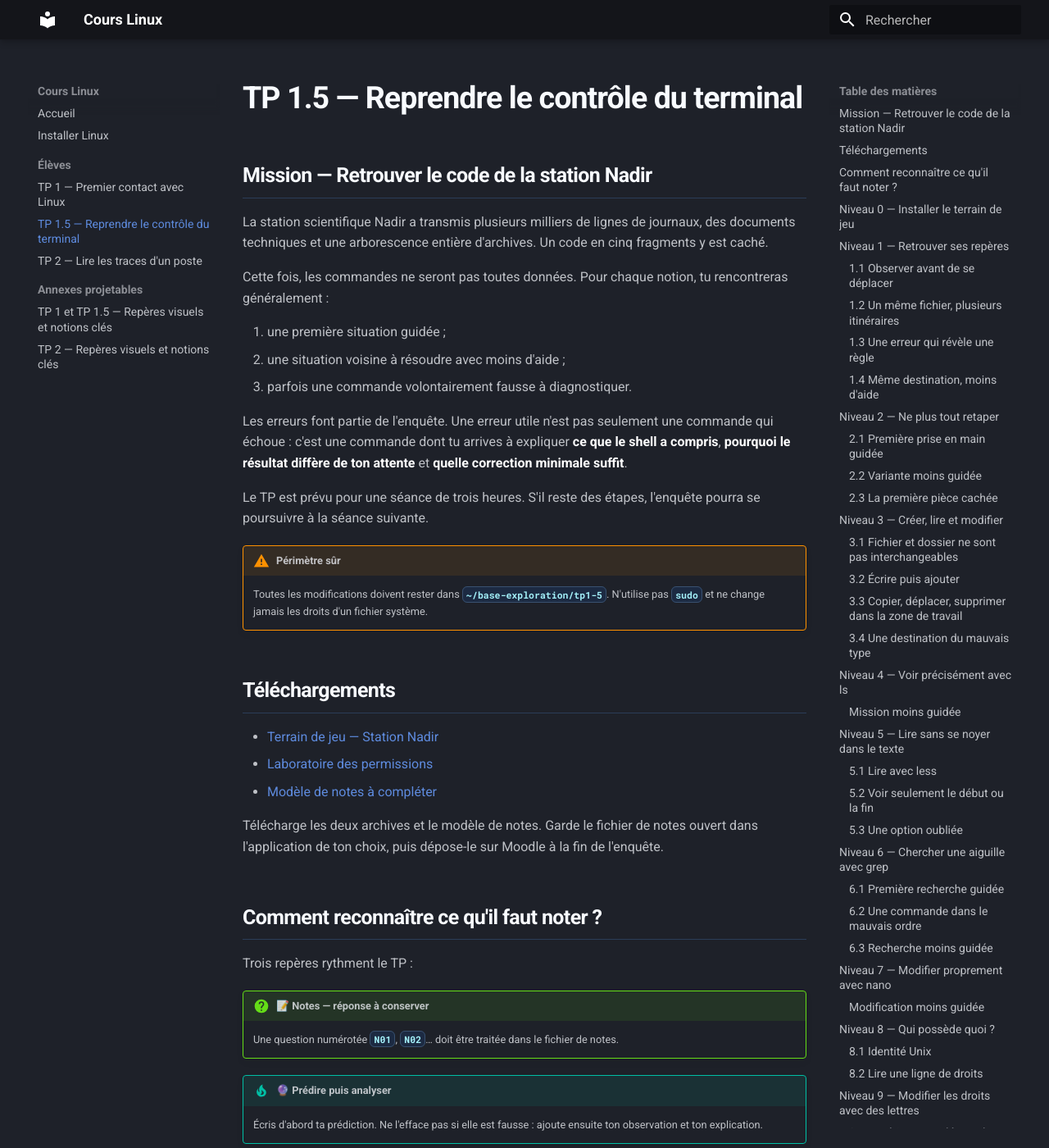
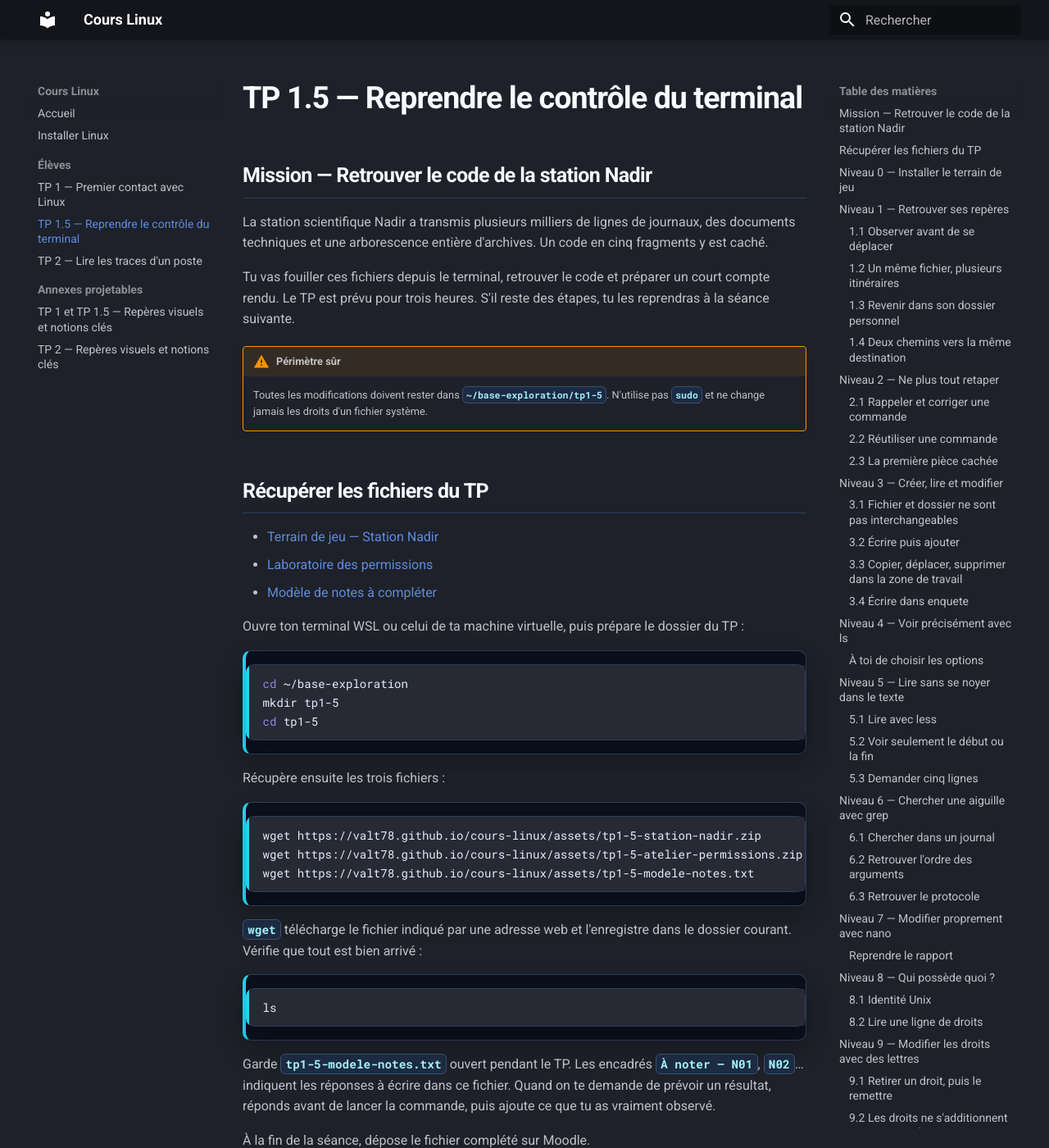
Before and after one commit to ValT78/cours-linux, an MkDocs documentation site: the page built from docs/eleves/tp1-5-maitriser-terminal.md, in a window 1280 px wide and 1400 px high. Shown: the whole window at 82% size. Built offline with MkDocs 1.6.1 and Material for MkDocs 9.7.7, drawn with Linux system fonts in a browser that asks for light colours; some of the changed text lies outside the part shown.

Commit message:
refactor: simplifier les consignes du tp 1.5

````diff
--- a/docs/eleves/tp1-5-maitriser-terminal.md
+++ b/docs/eleves/tp1-5-maitriser-terminal.md
@@ -4,68 +4,53 @@
 
 La station scientifique Nadir a transmis plusieurs milliers de lignes de journaux, des documents techniques et une arborescence entière d'archives. Un code en cinq fragments y est caché.
 
-Cette fois, les commandes ne seront pas toutes données. Pour chaque notion, tu rencontreras généralement :
-
-1. une première situation guidée ;
-2. une situation voisine à résoudre avec moins d'aide ;
-3. parfois une commande volontairement fausse à diagnostiquer.
-
-Les erreurs font partie de l'enquête. Une erreur utile n'est pas seulement une commande qui échoue : c'est une commande dont tu arrives à expliquer **ce que le shell a compris**, **pourquoi le résultat diffère de ton attente** et **quelle correction minimale suffit**.
-
-Le TP est prévu pour une séance de trois heures. S'il reste des étapes, l'enquête pourra se poursuivre à la séance suivante.
+Tu vas fouiller ces fichiers depuis le terminal, retrouver le code et préparer un court compte rendu. Le TP est prévu pour trois heures. S'il reste des étapes, tu les reprendras à la séance suivante.
 
 !!! warning "Périmètre sûr"
     Toutes les modifications doivent rester dans `~/base-exploration/tp1-5`. N'utilise pas `sudo` et ne change jamais les droits d'un fichier système.
 
-## Téléchargements
+## Récupérer les fichiers du TP
 
 - [Terrain de jeu — Station Nadir](../assets/tp1-5-station-nadir.zip)
 - [Laboratoire des permissions](../assets/tp1-5-atelier-permissions.zip)
 - [Modèle de notes à compléter](../assets/tp1-5-modele-notes.txt)
 
-Télécharge les deux archives et le modèle de notes. Garde le fichier de notes ouvert dans l'application de ton choix, puis dépose-le sur Moodle à la fin de l'enquête.
+Ouvre ton terminal WSL ou celui de ta machine virtuelle, puis prépare le dossier du TP :
 
-## Comment reconnaître ce qu'il faut noter ?
+```bash
+cd ~/base-exploration
+mkdir tp1-5
+cd tp1-5
+```
 
-Trois repères rythment le TP :
+Récupère ensuite les trois fichiers :
 
-!!! question "📝 Notes — réponse à conserver"
-    Une question numérotée `N01`, `N02`… doit être traitée dans le fichier de notes.
+```bash
+wget https://valt78.github.io/cours-linux/assets/tp1-5-station-nadir.zip
+wget https://valt78.github.io/cours-linux/assets/tp1-5-atelier-permissions.zip
+wget https://valt78.github.io/cours-linux/assets/tp1-5-modele-notes.txt
+```
 
-!!! tip "🔮 Prédire puis analyser"
-    Écris d'abord ta prédiction. Ne l'efface pas si elle est fausse : ajoute ensuite ton observation et ton explication.
+`wget` télécharge le fichier indiqué par une adresse web et l'enregistre dans le dossier courant. Vérifie que tout est bien arrivé :
 
-!!! danger "🧩 Débogage"
-    La commande proposée est volontairement incorrecte ou incomplète. Lis son message, formule une hypothèse, puis corrige-la avec le moins de changements possible.
+```bash
+ls
+```
+
+Garde `tp1-5-modele-notes.txt` ouvert pendant le TP. Les encadrés `À noter — N01`, `N02`… indiquent les réponses à écrire dans ce fichier. Quand on te demande de prévoir un résultat, réponds avant de lancer la commande, puis ajoute ce que tu as vraiment observé.
+
+À la fin de la séance, dépose le fichier complété sur Moodle.
 
 ---
 
 ## Niveau 0 — Installer le terrain de jeu
 
-Commence par retrouver le dossier où ton navigateur a enregistré les archives :
+Tu dois être dans `~/base-exploration/tp1-5`. Vérifie-le, puis décompresse la première archive :
 
 ```bash
-ls ~
+pwd
+unzip tp1-5-station-nadir.zip
 ```
-
-Le dossier peut s'appeler `Téléchargements` ou `Downloads`. Utilise la touche **Tab** après avoir saisi les premières lettres du nom : le shell peut compléter le chemin à ta place.
-
-Prépare ensuite le dossier du TP :
-
-```bash
-cd ~/base-exploration
-mkdir tp1-5
-cd tp1-5
-pwd
-```
-
-Décompresse la première archive. Adapte son chemin au nom observé sur ta machine et utilise Tab plutôt que de tout recopier :
-
-```bash
-unzip ~/Téléchargements/tp1-5-station-nadir.zip
-```
-
-Si ton dossier s'appelle `Downloads`, la commande commencera naturellement par `unzip ~/Downloads/`.
 
 Vérifie le résultat :
 
@@ -77,7 +62,7 @@ ls
 cat 00-LIRE-MOI.txt
 ```
 
-!!! question "📝 Notes — N01 · Diagnostic de départ"
+!!! question "À noter — N01 · Diagnostic de départ"
     Avant de poursuivre, relis les questions suivantes et choisis celle sur laquelle tu étais le moins sûr : que représentent `/`, `~`, `.` et `..` ? Quelle différence entre `ls` et `ls /` ? Quelle différence entre `mkdir` et `touch` ? Écris ta réponse actuelle. Tu la corrigeras si nécessaire pendant le TP.
 
 ---
@@ -86,7 +71,7 @@ cat 00-LIRE-MOI.txt
 
 ### 1.1 Observer avant de se déplacer
 
-Pendant les premières missions, utilise ce cycle de navigation :
+Quand tu changes de dossier, prends ce réflexe :
 
 ```text
 avant : pwd puis ls
@@ -94,7 +79,7 @@ action : cd vers la destination
 après  : pwd puis ls
 ```
 
-Ce cycle n'est pas une règle obligatoire de Linux. C'est un réflexe temporaire pour comparer l'endroit imaginé avec l'endroit réel.
+`pwd` te dit où tu es et `ls` montre ce qui se trouve autour de toi. Ces deux commandes évitent beaucoup d'erreurs de chemin.
 
 Observe ton emplacement actuel :
 
@@ -104,8 +89,8 @@ ls
 ls /
 ```
 
-!!! tip "🔮 Prédire puis analyser — N02"
-    Avant d'exécuter les deux commandes `ls` et `ls /`, écris dans tes notes ce que chacune devrait afficher. Après l'exécution, conserve ta prédiction et ajoute : « La différence vient du fait que… »
+!!! tip "À noter — N02 · Avant et après le test"
+    Avant d'exécuter `ls` et `ls /`, note ce que chacune devrait afficher. Lance-les, puis complète ta réponse : « La différence vient du fait que… »
 
 Rappel compact :
 
@@ -128,25 +113,24 @@ cat ./00-LIRE-MOI.txt
 cat navigation/../00-LIRE-MOI.txt
 ```
 
-La troisième commande entre symboliquement dans `navigation`, puis `..` revient dans son parent avant d'atteindre le fichier.
+Dans la troisième commande, le chemin passe par `navigation`, puis `..` ramène dans le dossier parent avant d'atteindre le fichier.
 
-### 1.3 Une erreur qui révèle une règle
+### 1.3 Revenir dans son dossier personnel
 
-!!! danger "🧩 Débogage — D01"
-    Lance volontairement cette commande et lis entièrement le message :
+Tu veux maintenant revenir directement dans ton dossier personnel. Essaie :
 
 ```bash
 cd /~
 ```
 
-Le `/` placé au début signifie « pars de la racine ». Bash ne développe pas `~` lorsqu'il n'est pas au début du mot : la commande cherche donc une entrée littéralement nommée `~` sous `/`.
+Lis le message du terminal. Dans `/~`, le premier `/` signifie « pars de la racine ». Linux cherche donc un vrai dossier nommé `~` à cet endroit. Pour revenir dans ton dossier personnel, `~` doit être placé au début du chemin.
 
-!!! question "📝 Notes — N03 · L'erreur `/~`"
-    Recopie le message important, explique pourquoi `/~` ne désigne pas ton dossier personnel, puis écris la correction minimale.
+!!! question "À noter — N03 · Le chemin `/~`"
+    Recopie le message utile, explique pourquoi `/~` ne désigne pas ton dossier personnel, puis écris la commande qui permet vraiment d'y revenir.
 
-### 1.4 Même destination, moins d'aide
+### 1.4 Deux chemins vers la même destination
 
-Sans commande prête :
+Reviens à la racine de `station-nadir`, puis retrouve les chemins demandés :
 
 1. place-toi dans `navigation/secteur-beta` avec un chemin relatif ;
 2. affiche `carte.txt` ;
@@ -154,14 +138,14 @@ Sans commande prête :
 4. note le chemin affiché par `pwd` ;
 5. va dans `/tmp`, puis reviens à `station-nadir` avec un chemin absolu commençant par `/`.
 
-!!! question "📝 Notes — N04 · Deux chemins vers la même cible"
+!!! question "À noter — N04 · Deux chemins vers la même cible"
     Note le chemin relatif et le chemin absolu que tu as utilisés pour atteindre la station. Explique pourquoi l'un dépend du dossier courant alors que l'autre fonctionne depuis `/tmp`.
 
 ---
 
 ## Niveau 2 — Ne plus tout retaper
 
-Le shell utilise une bibliothèque d'édition de ligne : la commande en cours peut être parcourue et corrigée comme une courte ligne de texte.
+Dans Bash, tu peux corriger la commande en cours comme une petite ligne de texte. Tu peux aussi rappeler une ancienne commande au lieu de la retaper.
 
 Affiche d'abord l'historique récent :
 
@@ -169,9 +153,9 @@ Affiche d'abord l'historique récent :
 history 10
 ```
 
-Chaque terminal Bash conserve une liste numérotée des commandes déjà validées. Les flèches et `Ctrl+R` permettent de réutiliser cette liste sans recopier son contenu.
+`history` affiche les commandes déjà validées. Les flèches et `Ctrl+R` permettent de les retrouver rapidement.
 
-### 2.1 Première prise en main guidée
+### 2.1 Rappeler et corriger une commande
 
 Reviens dans la station puis exécute cette commande :
 
@@ -197,9 +181,9 @@ Teste ensuite ces gestes sans utiliser la souris :
 
 Avec `↑`, rappelle la commande précédente. Remplace seulement `-la` par `-ld`, puis exécute-la. Observe que `-d` demande des informations sur les dossiers eux-mêmes plutôt que sur leur contenu.
 
-### 2.2 Variante moins guidée
+### 2.2 Réutiliser une commande
 
-Sans retaper entièrement une commande :
+Pars de l'historique au lieu de tout retaper :
 
 1. rappelle la commande qui affichait les trois secteurs ;
 2. transforme-la pour ne consulter que `secteur-beta` ;
@@ -207,7 +191,7 @@ Sans retaper entièrement une commande :
 4. retrouve ensuite avec `Ctrl+R` la première commande contenant `00-LIRE` ;
 5. annule la commande retrouvée avec `Ctrl+C` au lieu de l'exécuter.
 
-!!! question "📝 Notes — N05 · Raccourcis utiles"
+!!! question "À noter — N05 · Raccourcis utiles"
     Quels sont les deux raccourcis qui t'ont évité le plus de saisie ? Décris un cas concret où chacun t'a aidé.
 
 ### 2.3 La première pièce cachée
@@ -219,9 +203,9 @@ ls navigation
 ls -a navigation
 ```
 
-Une entrée supplémentaire apparaît avec `-a`. Sans commande fournie, entre dans cette entrée, lis le fichier qu'elle contient et reviens à la racine de la station.
+Une entrée supplémentaire apparaît avec `-a`. Entre dans cette entrée, lis le fichier qu'elle contient et reviens à la racine de la station.
 
-!!! question "📝 Notes — N06 · Entrée cachée"
+!!! question "À noter — N06 · Entrée cachée"
     Note le nom de l'entrée, la raison pour laquelle le premier `ls` ne l'affichait pas et le premier fragment du code découvert.
 
 ---
@@ -248,7 +232,7 @@ d...  répertoire
 l...  lien symbolique
 ```
 
-!!! question "📝 Notes — N07 · Fichier ou dossier"
+!!! question "À noter — N07 · Fichier ou dossier"
     Explique avec tes mots la différence entre `mkdir` et `touch`. Quelle observation te permet de vérifier le type de l'objet créé ?
 
 ### 3.2 Écrire puis ajouter
@@ -259,15 +243,15 @@ echo "Station : Nadir" >> travail/enquete/observations.txt
 cat travail/enquete/observations.txt
 ```
 
-!!! tip "🔮 Prédire puis analyser — N08"
-    Sans exécuter de commande supplémentaire, prédis le contenu du fichier après ces deux lignes :
+!!! tip "À noter — N08 · Avant et après le test"
+    Sans exécuter de commande supplémentaire, note le contenu que tu penses obtenir après ces deux lignes :
 
 ```bash
 echo "ancienne hypothese" > travail/enquete/test.txt
 echo "nouvelle hypothese" > travail/enquete/test.txt
 ```
 
-Lance-les seulement après avoir écrit ta prédiction. Compare ensuite avec `cat` et formule la règle qui distingue `>` de `>>`.
+Lance-les après avoir répondu. Vérifie ensuite avec `cat` et explique la différence entre `>` et `>>`.
 
 ### 3.3 Copier, déplacer, supprimer dans la zone de travail
 
@@ -277,7 +261,7 @@ mv travail/enquete/rapport-copie.txt travail/enquete/rapport-final.txt
 ls travail/enquete
 ```
 
-Crée maintenant, sans commande prête :
+Crée maintenant :
 
 - une copie de `observations.txt` nommée `observations-secours.txt` ;
 - un fichier caché `.progression` ;
@@ -286,23 +270,24 @@ Crée maintenant, sans commande prête :
 
 Vérifie chaque étape. Avant `rm`, relis toujours le chemin ciblé.
 
-### 3.4 Une destination du mauvais type
+### 3.4 Écrire dans `enquete`
 
-!!! danger "🧩 Débogage — D02"
-    Cette commande essaie d'écrire dans un dossier comme s'il s'agissait d'un fichier :
+Le dossier `travail/enquete` existe déjà. Essaie d'y écrire directement :
 
 ```bash
 echo "test" > travail/enquete
 ```
 
-!!! question "📝 Notes — N09 · Rediriger vers un dossier"
+Le terminal refuse la commande : `>` doit envoyer le texte vers un fichier, pas vers un dossier. Il faut donc ajouter un nom de fichier après `travail/enquete/`.
+
+!!! question "À noter — N09 · Rediriger vers un dossier"
     Recopie le message d'erreur, identifie l'objet qui est un dossier et propose une correction qui écrit `test` dans un nouveau fichier placé à l'intérieur de ce dossier.
 
 ---
 
 ## Niveau 4 — Voir précisément avec `ls`
 
-`ls` ne possède pas une seule manière d'afficher les données. Compare progressivement :
+`ls` peut donner beaucoup plus d'informations qu'une simple liste de noms. Compare :
 
 ```bash
 ls transmissions
@@ -324,7 +309,7 @@ ls -R navigation
 
 Les options courtes peuvent être réunies : `ls -lah` équivaut ici à `ls -l -a -h`.
 
-### Mission moins guidée
+### À toi de choisir les options
 
 Choisis toi-même les options nécessaires pour répondre à ces questions :
 
@@ -333,7 +318,7 @@ Choisis toi-même les options nécessaires pour répondre à ces questions :
 3. quels sont les droits du dossier `travail` lui-même ?
 4. quels fichiers se trouvent dans tous les sous-dossiers de `inventaire` ?
 
-!!! question "📝 Notes — N10 · Choisir les options"
+!!! question "À noter — N10 · Choisir les options"
     Pour deux des questions précédentes, note la commande construite et explique pourquoi ses options sont adaptées. Ne réponds pas seulement par le nom de l'option.
 
 ---
@@ -363,7 +348,7 @@ Dans `less` :
 
 Cherche le mot `navigation`, passe au résultat suivant, puis quitte sans modifier le fichier.
 
-!!! question "📝 Notes — N11 · Choisir `cat`, `less` ou `nano`"
+!!! question "À noter — N11 · Choisir `cat`, `less` ou `nano`"
     Quel outil choisirais-tu pour lire un fichier de 700 lignes sans le modifier ? Lequel choisirais-tu pour le modifier ? Explique la différence d'usage, pas seulement le nom des commandes.
 
 ### 5.2 Voir seulement le début ou la fin
@@ -373,19 +358,18 @@ head -n 5 transmissions/radio-2026-09-15.log
 tail -n 5 transmissions/radio-2026-09-16.log
 ```
 
-!!! tip "🔮 Prédire puis analyser — N12"
-    Avant de lancer les commandes, écris ce que signifie `-n 5` et quelle partie du fichier chacune devrait afficher. Après l'exécution, note les deux fragments découverts au début et à la fin des journaux.
+!!! tip "À noter — N12 · Avant et après le test"
+    Avant de lancer les commandes, note ce que signifie `-n 5` et quelle partie du fichier chacune devrait afficher. Après le test, ajoute les deux fragments découverts au début et à la fin des journaux.
 
-### 5.3 Une option oubliée
+### 5.3 Demander cinq lignes
 
-!!! danger "🧩 Débogage — D03"
-    Lance cette commande volontairement incorrecte :
+Tu veux afficher les cinq premières lignes du journal. Essaie :
 
 ```bash
 head 5 transmissions/radio-2026-09-15.log
 ```
 
-Sans `-n`, `head` interprète `5` comme un nom de fichier supplémentaire. Corrige la commande en utilisant l'aide si nécessaire :
+Le message parle d'un fichier nommé `5`. Sans `-n`, `head` comprend que `5` est un nom de fichier supplémentaire. Retrouve la bonne forme avec l'aide :
 
 ```bash
 head --help
@@ -395,9 +379,9 @@ head --help
 
 ## Niveau 6 — Chercher une aiguille avec `grep`
 
-### 6.1 Première recherche guidée
+### 6.1 Chercher dans un journal
 
-Le journal du 14 septembre contient presque mille lignes. Cherche directement l'anomalie importante :
+Le journal du 14 septembre contient presque mille lignes. Inutile de tout lire : cherche directement l'anomalie importante.
 
 ```bash
 grep 'ANOMALIE-ROUGE' transmissions/radio-2026-09-14.log
@@ -412,30 +396,29 @@ Une recherche peut ignorer la différence entre majuscules et minuscules :
 grep -i 'anomalie-rouge' transmissions/radio-2026-09-14.log
 ```
 
-!!! question "📝 Notes — N13 · Recherche avec `grep`"
+!!! question "À noter — N13 · Recherche avec `grep`"
     Quel secteur est associé à l'anomalie ? À quoi sert `-n` ? Explique pourquoi `grep` est plus adapté que `cat` pour cette recherche.
 
-### 6.2 Une commande dans le mauvais ordre
+### 6.2 Retrouver l'ordre des arguments
 
-!!! danger "🧩 Débogage — D04"
-    Lance la commande suivante et observe ce que `grep` essaie d'ouvrir :
+Tu veux maintenant chercher la même anomalie en écrivant le fichier avant le motif :
 
 ```bash
 grep transmissions/radio-2026-09-14.log ANOMALIE-ROUGE
 ```
 
-La forme générale attendue est :
+Observe le message, puis compare avec la forme attendue :
 
 ```text
 grep [options] 'motif recherché' fichier
 ```
 
-!!! question "📝 Notes — N14 · Comprendre l'erreur `grep`"
-    Dans la commande incorrecte, quel argument est pris pour le motif ? Quel argument est pris pour un nom de fichier ? Note le message observé puis écris la correction.
+!!! question "À noter — N14 · Comprendre l'ordre de `grep`"
+    Quel argument est pris pour le motif ? Quel argument est pris pour un nom de fichier ? Note le message observé puis écris la commande qui fonctionne.
 
-### 6.3 Recherche moins guidée
+### 6.3 Retrouver le protocole
 
-Sans commande prête :
+À toi de faire les recherches suivantes :
 
 1. cherche le mot `archive` sans tenir compte de la casse dans le journal du 15 septembre ;
 2. affiche avec leur numéro toutes les lignes contenant `AVERTISSEMENT` dans ce même journal ;
@@ -475,11 +458,11 @@ Enregistre, quitte, puis vérifie avec un outil de lecture :
 cat travail/enquete/rapport-final.txt
 ```
 
-### Modification moins guidée
+### Reprendre le rapport
 
 Rouvre le rapport sans recopier la commande : utilise l'historique. Recherche le mot `Code`, déplace la ligne correspondante en haut du fichier avec les raccourcis de `nano`, puis enregistre à nouveau.
 
-!!! question "📝 Notes — N15 · Modifier avec `nano`"
+!!! question "À noter — N15 · Modifier avec `nano`"
     Note la modification effectuée et les raccourcis utilisés pour enregistrer et quitter. Pourquoi vérifier ensuite avec `cat` ou `less` reste-t-il utile ?
 
 ---
@@ -490,7 +473,7 @@ Décompresse maintenant le second terrain de jeu à côté de la station :
 
 ```bash
 cd ~/base-exploration/tp1-5
-unzip ~/Téléchargements/tp1-5-atelier-permissions.zip
+unzip tp1-5-atelier-permissions.zip
 cd atelier-permissions
 pwd
 ls
@@ -508,7 +491,7 @@ id -gn
 
 `whoami` affiche le nom de l'utilisateur courant. `id` détaille l'UID, le GID et les groupes. `id -un` redonne le nom d'utilisateur ; `id -gn` donne le nom du groupe principal.
 
-!!! question "📝 Notes — N16 · Identité Unix"
+!!! question "À noter — N16 · Identité Unix"
     Note ton utilisateur et ton groupe principal. Explique pourquoi l'UID affiché par `id` n'est pas « l'identifiant du PC ».
 
 ### 8.2 Lire une ligne de droits
@@ -541,7 +524,7 @@ Pour un fichier :
 
 ## Niveau 9 — Modifier les droits avec des lettres
 
-### 9.1 Expérience guidée sur le propriétaire
+### 9.1 Retirer un droit, puis le remettre
 
 Observe avant de modifier :
 
@@ -551,8 +534,8 @@ chmod u-w documents/rapport-public.txt
 ls -l documents/rapport-public.txt
 ```
 
-!!! tip "🔮 Prédire puis analyser — N17"
-    Avant les deux prochaines commandes, prédis séparément si la lecture et l'écriture vont fonctionner. Garde ces prédictions dans tes notes.
+!!! tip "À noter — N17 · Avant et après le test"
+    Avant les deux prochaines commandes, note séparément si tu penses que la lecture et l'écriture vont fonctionner. Ajoute ensuite les résultats obtenus.
 
 ```bash
 cat documents/rapport-public.txt
@@ -576,8 +559,8 @@ chmod u=,g=r,o= laboratoire/groupe-seul.txt
 ls -l laboratoire/groupe-seul.txt
 ```
 
-!!! tip "🔮 Prédire puis analyser — N18"
-    Tu es propriétaire du fichier et tu appartiens probablement aussi à son groupe. Prédis si `cat` pourra le lire, puis vérifie.
+!!! tip "À noter — N18 · Avant et après le test"
+    Tu es propriétaire du fichier et tu appartiens probablement aussi à son groupe. Note si tu penses que `cat` pourra le lire, puis vérifie.
 
 ```bash
 cat laboratoire/groupe-seul.txt
@@ -592,9 +575,9 @@ chmod u=rw,g=r,o= laboratoire/groupe-seul.txt
 cat laboratoire/groupe-seul.txt
 ```
 
-### 9.3 Variante moins guidée
+### 9.3 Régler les droits du groupe
 
-Sans commande complète, règle `equipe/partage-equipe.txt` pour obtenir :
+Règle `equipe/partage-equipe.txt` pour obtenir :
 
 - propriétaire : lecture et écriture ;
 - groupe : lecture seulement ;
@@ -602,7 +585,7 @@ Sans commande complète, règle `equipe/partage-equipe.txt` pour obtenir :
 
 Vérifie avec `ls -l`.
 
-!!! question "📝 Notes — N19 · Forme symbolique"
+!!! question "À noter — N19 · Forme symbolique"
     Note la commande utilisée et explique chaque partie de l'expression `u=...,g=...,o=...`.
 
 ---
@@ -635,7 +618,7 @@ Ainsi :
 
 ![Le mode `640` est obtenu en calculant séparément les droits du propriétaire, du groupe et des autres avec les valeurs 4, 2 et 1.](../assets/tp15-droits-octal.svg)
 
-### 10.1 Exemple guidé
+### 10.1 Lire le mode `640`
 
 ```bash
 chmod 640 documents/rapport-public.txt
@@ -644,20 +627,19 @@ ls -l documents/rapport-public.txt
 
 Le premier chiffre concerne `u`, le deuxième `g`, le troisième `o`.
 
-### 10.2 Une valeur impossible
+### 10.2 Tester le mode `758`
 
-!!! danger "🧩 Débogage — D05"
-    Lance volontairement :
+Applique maintenant ce mode :
 
 ```bash
 chmod 758 documents/rapport-public.txt
 ```
 
-Chaque chiffre décrit trois bits et doit donc rester compris entre `0` et `7`. Le chiffre `8` ne correspond à aucune combinaison de `r`, `w` et `x`.
+Lis le message obtenu. Chaque chiffre regroupe les droits `r`, `w` et `x` d'une catégorie. Il doit rester compris entre `0` et `7` : le chiffre `8` ne correspond à aucune combinaison possible.
 
-### 10.3 Configuration autonome
+### 10.3 Régler les quatre fichiers
 
-Sans commandes prêtes, applique les objectifs contenus dans `00-LIRE-MOI.txt` :
+Applique les objectifs contenus dans `00-LIRE-MOI.txt` :
 
 | Cible | Mode attendu |
 |---|---:|
@@ -672,7 +654,7 @@ Vérifie les quatre lignes avec `ls -l`. Puis lance le script :
 ./scripts/diagnostic.sh
 ```
 
-!!! question "📝 Notes — N20 · Formes symbolique et numérique"
+!!! question "À noter — N20 · Formes symbolique et numérique"
     Choisis l'un des quatre fichiers. Note son mode numérique, son écriture `rwx` et une forme symbolique de `chmod` qui produirait le même résultat. Détaille le calcul.
 
 ---
@@ -695,8 +677,8 @@ ls -l laboratoire/depot
 chmod u-w laboratoire/depot
 ```
 
-!!! tip "🔮 Prédire puis analyser — N21"
-    Avant d'exécuter les commandes suivantes, prédis laquelle modifiera la liste des noms contenue dans `depot`.
+!!! tip "À noter — N21 · Avant et après le test"
+    Avant d'exécuter les commandes suivantes, note lesquelles devraient modifier la liste des noms contenue dans `depot`.
 
 ```bash
 touch laboratoire/depot/nouveau.txt
@@ -712,16 +694,16 @@ Restaure immédiatement le dossier :
 chmod u+w laboratoire/depot
 ```
 
-Reproduis ensuite l'expérience, sans commandes fournies, dans un nouveau dossier jetable nommé `laboratoire/depot-2`. Crée d'abord un témoin, retire l'écriture au dossier, teste une création et une suppression, puis restaure le droit.
+Refais ensuite l'expérience dans un nouveau dossier jetable nommé `laboratoire/depot-2`. Crée d'abord un témoin, retire l'écriture au dossier, teste une création et une suppression, puis restaure le droit.
 
-!!! question "📝 Notes — complément N21"
-    Compare tes prédictions aux résultats. Pourquoi retirer `w` à un dossier n'a-t-il pas le même effet que retirer `w` à un fichier ?
+!!! question "À noter — complément N21"
+    Compare tes réponses aux résultats. Pourquoi retirer `w` à un dossier n'a-t-il pas le même effet que retirer `w` à un fichier ?
 
 ---
 
 ## Boss final — Reconstituer la transmission
 
-Il reste à reconstruire le code de la station et à terminer le rapport. Aucune commande complète n'est fournie.
+Il reste à reconstruire le code de la station et à terminer le rapport.
 
 ### Les cinq fragments
 
@@ -733,7 +715,7 @@ Dans cet ordre, retrouve :
 4. **numéro** — sur la dernière ligne du journal du 16 septembre ;
 5. **protocole** — près de `PROTOCOLE-ORION` dans le manuel.
 
-Utilise volontairement des outils différents : options de `ls`, `head`, `tail`, `grep` et recherche dans `less`.
+Pour chaque fragment, choisis l'outil le plus pratique parmi les options de `ls`, `head`, `tail`, `grep` et la recherche dans `less`.
 
 Assemble les fragments avec des tirets puis complète `station-nadir/travail/enquete/rapport-final.txt` dans `nano`.
 
@@ -757,7 +739,7 @@ Le rapport doit contenir :
 □ Aucun dossier du laboratoire n'est resté verrouillé.
 ```
 
-!!! question "📝 Notes — N22 · Bilan final"
+!!! question "À noter — N22 · Bilan final"
     Note le code obtenu, puis trois réflexes à appliquer lorsqu'une commande échoue. Termine par une erreur qui t'a réellement appris quelque chose, une notion encore incertaine et ta confiance avant/après le TP sur une échelle de 1 à 4.
 
 ---
````
Also changed, not shown: docs/assets/tp1-5-modele-notes.txt (+10 -10 lines).
